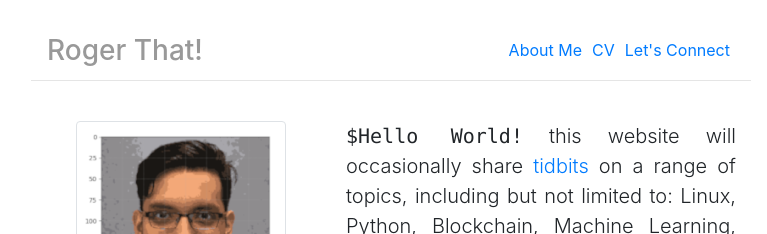
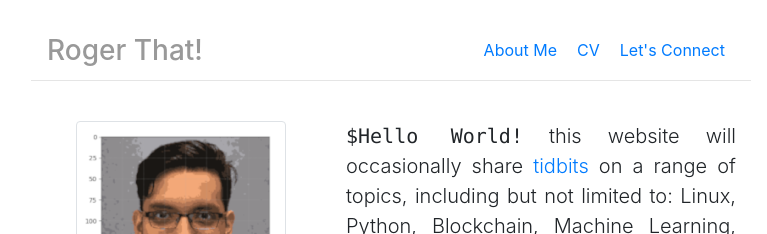
Before and after one commit to RogerSGarcia/RogerSGarcia.github.io, a Jekyll site: the page built from index.html, in a window 1280 px wide. Shown: the top 234 px of the page, without its empty margins (249-1016 px from the left). Built offline with Jekyll 4.4.1, drawn with Linux system fonts in a browser that asks for light colours; nearby versions of some CDN libraries.

Commit message:
minor fixes

```diff
--- a/css/custom.css
+++ b/css/custom.css
@@ -12,7 +12,7 @@ h3.text-muted a:active {
 .nav > li > a {
     position: relative;
     display: block;
-    padding: 10px 05px;
+    padding: 10px 10px;
 }
 
 .nav > li > a:hover, .nav > li > a:focus {
--- a/index.html
+++ b/index.html
@@ -20,7 +20,7 @@ title: Roger Garcia
 					<samp>$Hello World!</samp> this website will occasionally share <a href = "/tidbits">tidbits</a> on a range of topics, including but not limited to: Linux, Python, Blockchain, Machine Learning, Trading and being a Peruvian Vegan.
 				</p>
 				<p class = "lead text-justify">
-					<span class = "font-weight-bold">Why</span> am I passionate about these topics? It continues to play a role in my personal growth (<a href="/about">You got this!</a>) and I have found it immensely rewarding when you come across people that enjoy the same things you do. So, that's all folks! <a href="/about"> More on the Peruvian Vegan...</a>
+					<span class = "font-weight-bold">Why</span> am I passionate about these topics? It continues to play a role in my personal growth (<a href="/motivate">You got this!</a>) and I have found it immensely rewarding when you come across people that enjoy the same things you do. So, that's all folks! <a href="/about"> More on the Peruvian Vegan...</a>
 				</p>
 			</div><!-- /.blurb -->
 		</div>
```
